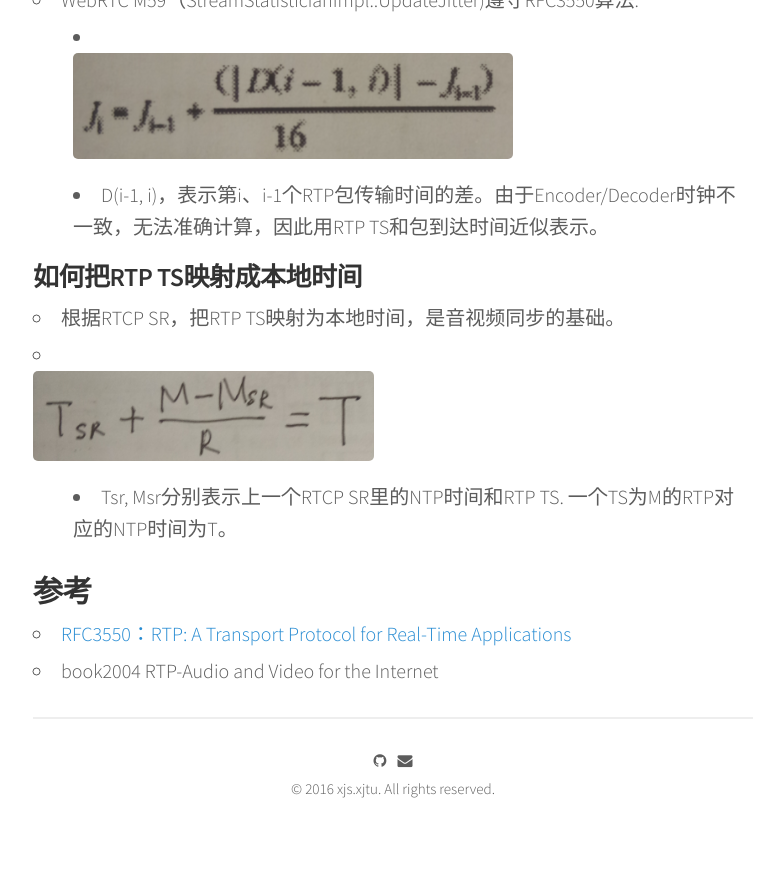
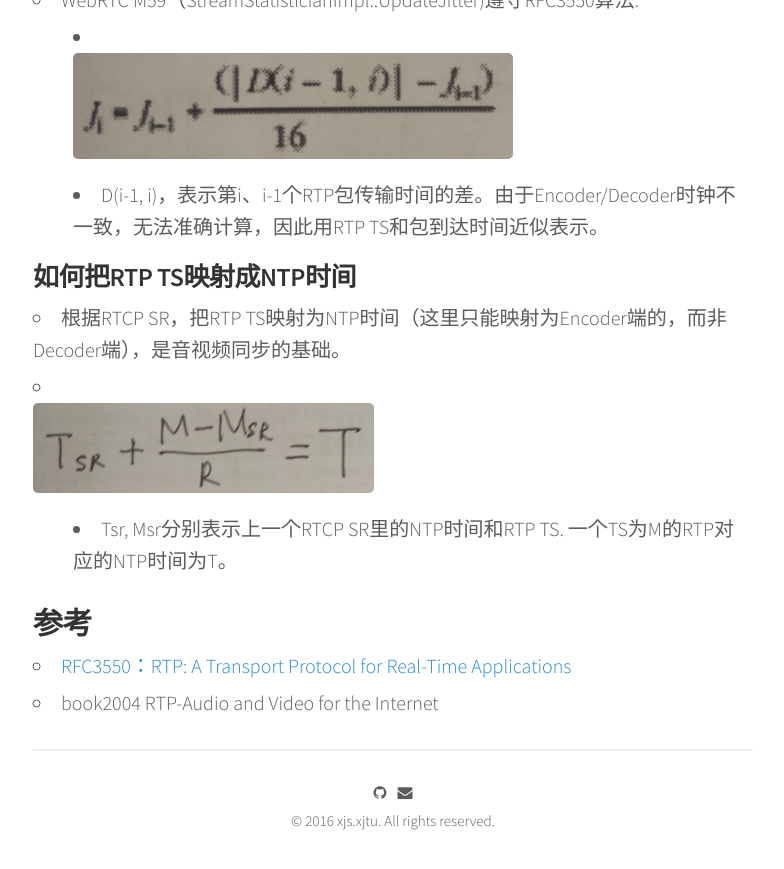
Before and after one commit to xjsXjtu/xjsxjtu.github.io, a Jekyll site: the page built from _posts/2017-06-25-LearningWebRTC-RTP-RTCP.md, in a window 1280 px wide and 900 px high, scrolled down 4758 px. Shown: the top 869 px of the window, without its empty margins (247-1031 px from the left). Built offline with Jekyll 4.4.1, drawn with Linux system fonts in a browser that asks for light colours; nearby versions of some CDN libraries; some of the changed text lies outside the part shown.

Commit message:
FIX: error in RTP TS to NTP

```diff
--- a/_posts/2017-06-25-LearningWebRTC-RTP-RTCP.md
+++ b/_posts/2017-06-25-LearningWebRTC-RTP-RTCP.md
@@ -103,8 +103,8 @@ share: false
    * ![jitter](/images/LearningWebRTC/jitter.png)
    * D(i-1, i)，表示第i、i-1个RTP包传输时间的差。由于Encoder/Decoder时钟不一致，无法准确计算，因此用RTP TS和包到达时间近似表示。
 
-#### 如何把RTP TS映射成本地时间
- * 根据RTCP SR，把RTP TS映射为本地时间，是音视频同步的基础。
+#### 如何把RTP TS映射成NTP时间
+ * 根据RTCP SR，把RTP TS映射为NTP时间（这里只能映射为Encoder端的，而非Decoder端），是音视频同步的基础。
  * ![ts_2_ntp](/images/LearningWebRTC/ts_2_ntp.png)
    * Tsr, Msr分别表示上一个RTCP SR里的NTP时间和RTP TS. 一个TS为M的RTP对应的NTP时间为T。
 
```
